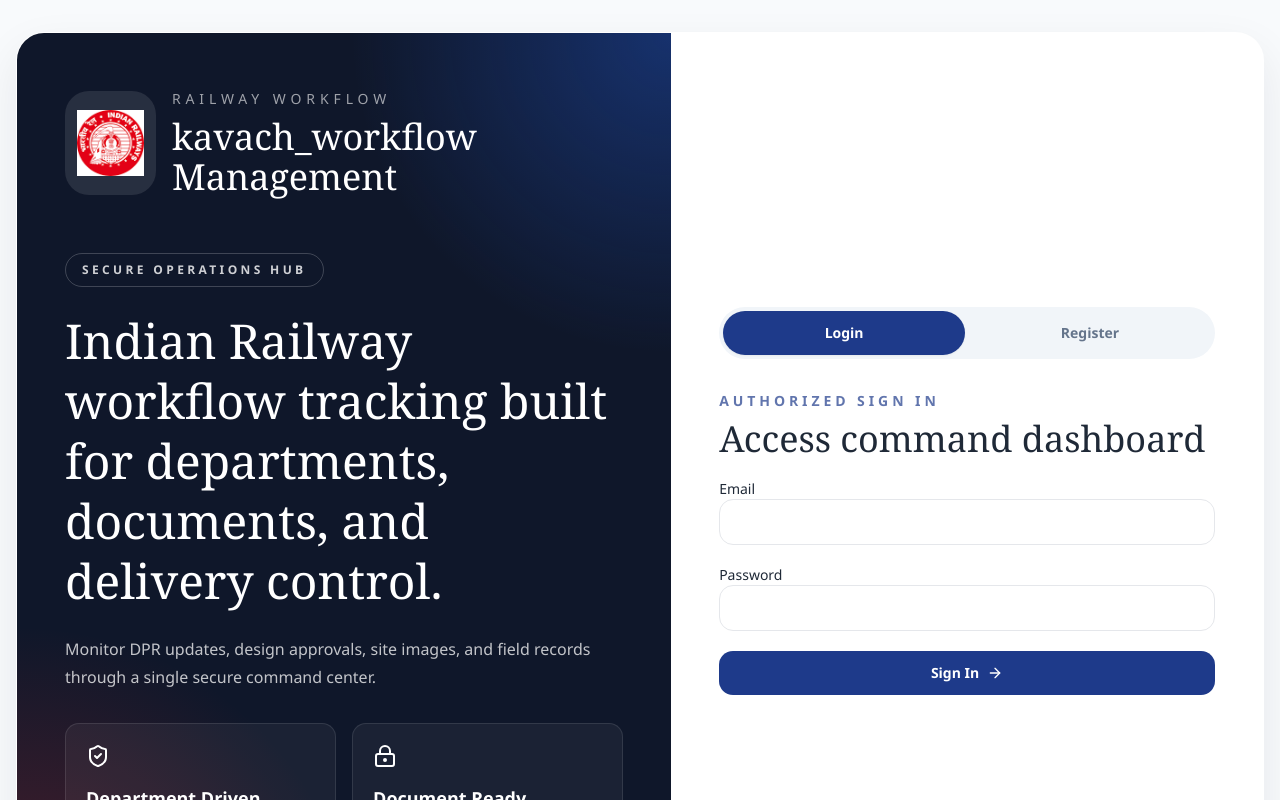
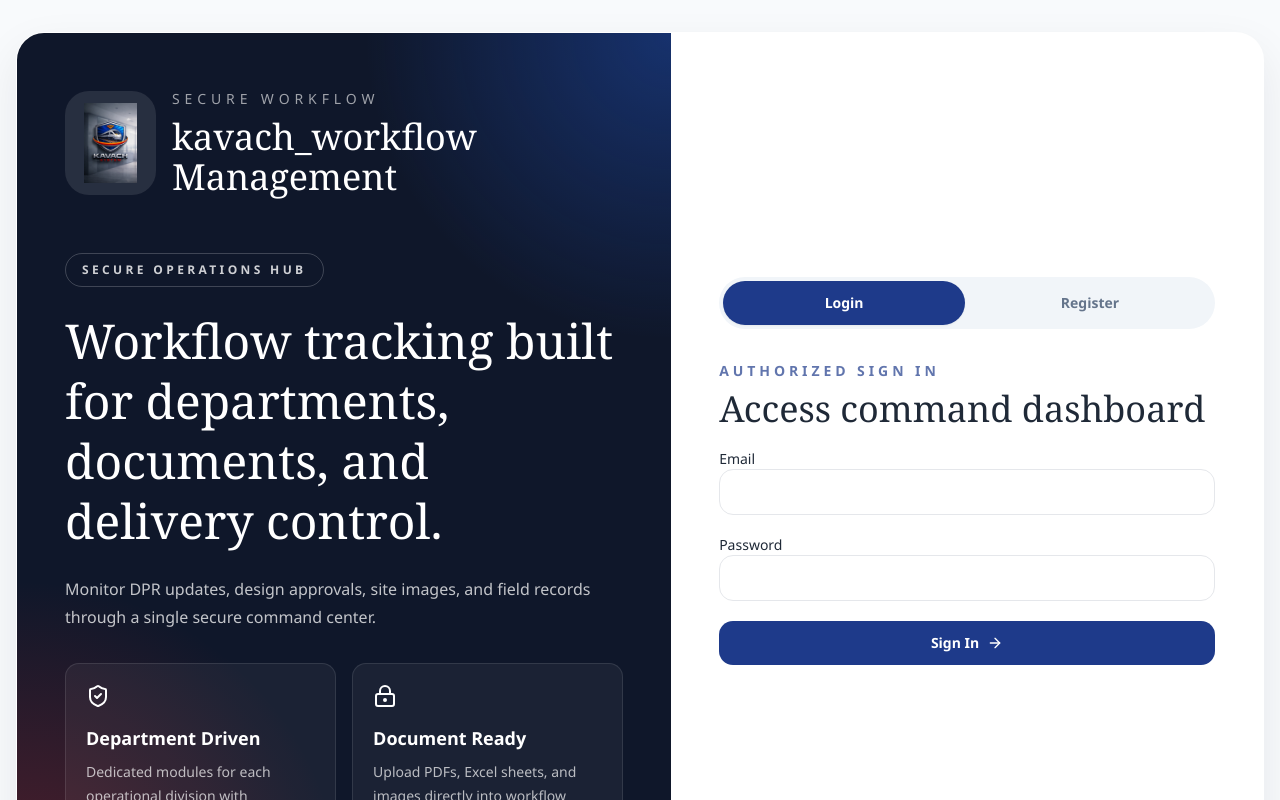
Before and after one commit to rutujamsvkavach-sp/kavach_workflow_Management, a React (Vite) app in the folder frontend/: page /login in a window 1280 px wide. Shown: the top 800 px of the page. Built offline with nearby package versions, Linux system fonts and the light colour scheme; no server answers.

Commit message:
Update app branding and logo

```diff
--- a/frontend/index.html
+++ b/frontend/index.html
@@ -9,12 +9,12 @@
     <meta name="apple-mobile-web-app-title" content="Kavach Workflow" />
     <meta
       name="description"
-      content="Kavach Workflow Management for Indian Railway operations, DPR tracking, department workflows, and secure document handling."
+      content="Kavach Workflow Management for DPR tracking, department workflows, secure document handling, and operational coordination."
     />
     <link rel="manifest" href="/manifest.webmanifest" />
     <link rel="apple-touch-icon" href="/apple-touch-icon.png" />
     <link rel="icon" type="image/png" sizes="192x192" href="/icon-192.png" />
-    <title>kavach_workflow Management | Indian Railway Workflow Management System</title>
+    <title>kavach_workflow Management | Kavach Workflow Management System</title>
   </head>
   <body class="bg-slate-50">
     <div id="root"></div>
--- a/frontend/src/components/layout/Sidebar.jsx
+++ b/frontend/src/components/layout/Sidebar.jsx
@@ -1,7 +1,7 @@
 import { Menu, ShieldCheck } from "lucide-react";
 import { NavLink } from "react-router-dom";
 
-import logo from "../../assets/indian-logo.png";
+import logo from "../../assets/kavach-logo.jpeg";
 import { departments } from "../../constants/departments";
 
 const Sidebar = ({ open, onToggle, user }) => {
@@ -33,10 +33,10 @@
       >
         <div className="flex items-center gap-4 border-b border-white/10 pb-5">
           <div className="rounded-lg bg-white/5 p-2">
-            <img src={logo} alt="Indian Railways" className="h-14 w-14 rounded-lg object-contain" />
+            <img src={logo} alt="Kavach System" className="h-14 w-14 rounded-lg object-contain" />
           </div>
           <div>
-            <p className="text-xs uppercase tracking-[0.35em] text-white/50">Indian Railways</p>
+            <p className="text-xs uppercase tracking-[0.35em] text-white/50">Secure Operations</p>
             <h2 className="mt-1 font-display text-2xl">kavach_workflow Management</h2>
           </div>
         </div>
--- a/frontend/src/pages/DashboardPage.jsx
+++ b/frontend/src/pages/DashboardPage.jsx
@@ -61,7 +61,7 @@
     >
       <PageHeader
         eyebrow="Overview"
-        title="Railway Workflow Dashboard"
+        title="Workflow Dashboard"
         description="Track department activity, documentation flow, and staff contributions across the kavach_workflow Management command center."
       />
 
--- a/frontend/src/pages/LoginPage.jsx
+++ b/frontend/src/pages/LoginPage.jsx
@@ -3,7 +3,7 @@
 import { Navigate, useNavigate } from "react-router-dom";
 import toast from "react-hot-toast";
 
-import logo from "../assets/indian-logo.png";
+import logo from "../assets/kavach-logo.jpeg";
 import { useAuth } from "../context/AuthContext";
 
 const initialRegisterState = {
@@ -55,10 +55,10 @@
           <div className="relative">
             <div className="flex items-center gap-4">
               <div className="rounded-[24px] bg-white/10 p-3">
-                <img src={logo} alt="Indian Railways" className="h-20 w-20 object-contain" />
+                <img src={logo} alt="Kavach System" className="h-20 w-20 object-contain" />
               </div>
               <div>
-                <p className="text-sm uppercase tracking-[0.35em] text-white/60">Railway Workflow</p>
+                <p className="text-sm uppercase tracking-[0.35em] text-white/60">Secure Workflow</p>
                 <h1 className="mt-2 font-display text-4xl">kavach_workflow Management</h1>
               </div>
             </div>
@@ -69,7 +69,7 @@
                   Secure Operations Hub
                 </p>
                 <h2 className="mt-6 max-w-xl font-display text-5xl leading-tight">
-                  Indian Railway workflow tracking built for departments, documents, and delivery control.
+                  Workflow tracking built for departments, documents, and delivery control.
                 </h2>
                 <p className="mt-6 max-w-xl text-base leading-7 text-white/75">
                   Monitor DPR updates, design approvals, site images, and field records through a single secure command center.
```
Also changed, not shown: frontend/public/manifest.webmanifest, frontend/src/assets/kavach-logo.jpeg (added).
